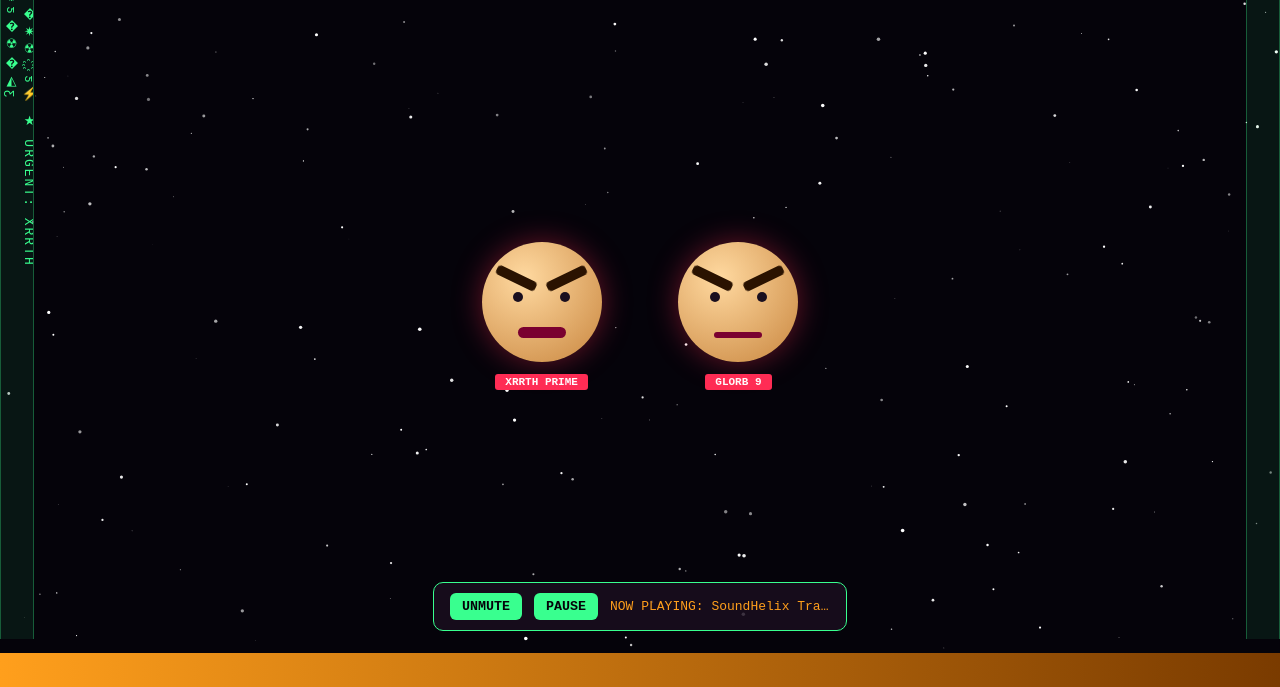
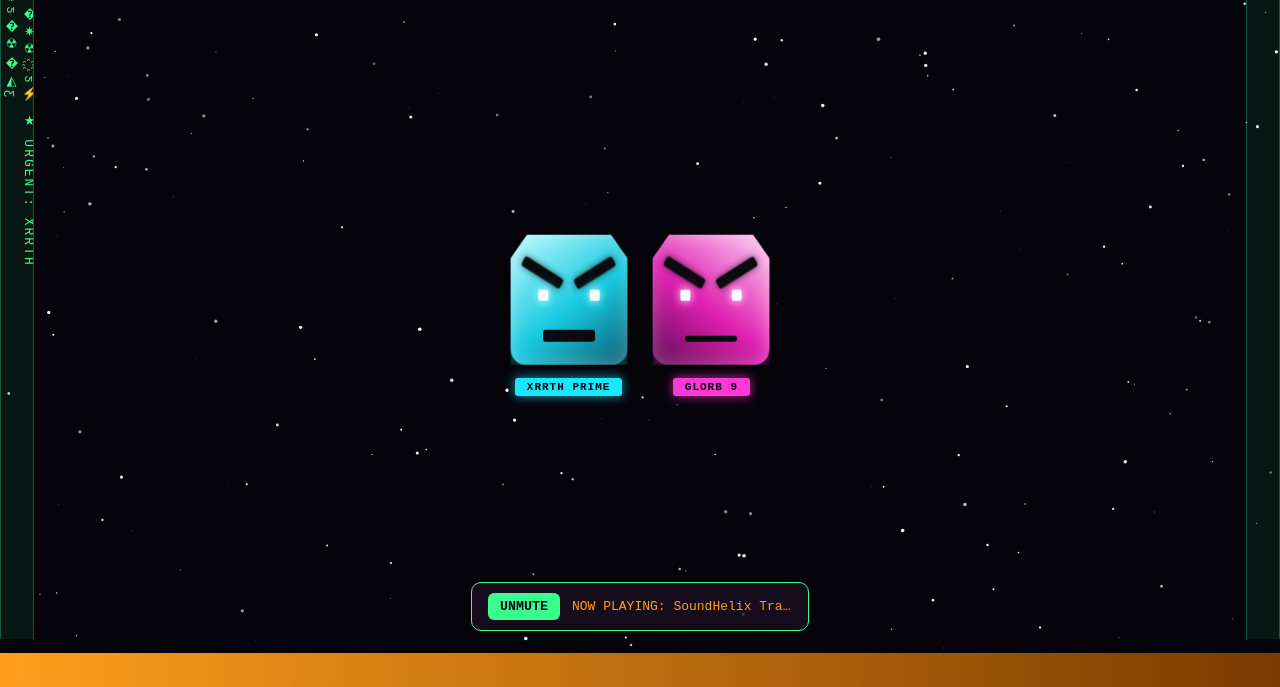
Before and after one commit to richcarleton/bitterhead.com, a plain HTML site: page index.html in a window 1280 px wide. Shown: the part 113-800 px from the top of the page. Drawn offline with Linux system fonts and the light colour scheme.

Commit message:
Give anchors squared, glowing facing-each-other heads and drop pause control

```diff
--- a/index.html
+++ b/index.html
@@ -99,61 +99,80 @@
     display: flex;
     align-items: center;
     justify-content: center;
-    gap: 6vw;
+    gap: 1vw;
     padding: 0 60px;
+    perspective: 900px;
   }
   .anchor { text-align: center; }
   .head {
-    width: clamp(70px, 10vw, 120px);
-    height: clamp(70px, 10vw, 120px);
-    border-radius: 50%;
-    background: radial-gradient(circle at 35% 30%, #ffd9a0, #c9863f);
-    margin: 0 auto 10px;
+    width: clamp(80px, 11vw, 130px);
+    height: clamp(80px, 11vw, 130px);
+    border-radius: 16px;
+    clip-path: polygon(14% 0, 86% 0, 100% 18%, 100% 100%, 0 100%, 0 18%);
+    margin: 0 auto 12px;
     position: relative;
-    box-shadow: 0 0 30px rgba(255,45,85,0.4);
+    animation: bob 2.6s ease-in-out infinite;
+    transition: transform 0.4s ease;
   }
+  .anchor.cyan .head {
+    background: linear-gradient(145deg, #bdfcff 0%, #19c9e0 55%, #075e73 100%);
+    box-shadow: 0 0 45px rgba(25,201,224,0.75), inset 0 0 20px rgba(255,255,255,0.3);
+    transform: rotateY(-26deg);
+  }
+  .anchor.magenta .head {
+    background: linear-gradient(215deg, #ffd3f5 0%, #e020b0 55%, #5c0a53 100%);
+    box-shadow: 0 0 45px rgba(224,32,176,0.75), inset 0 0 20px rgba(255,255,255,0.3);
+    transform: rotateY(26deg);
+  }
+  @keyframes bob { 0%,100% { translate: 0 0; } 50% { translate: 0 -6px; } }
   .brow {
     position: absolute;
-    top: 28%;
-    width: 36%;
-    height: 10px;
-    background: #2a1200;
-    border-radius: 4px;
+    top: 26%;
+    width: 38%;
+    height: 11px;
+    background: #0a0a0f;
+    border-radius: 3px;
+    box-shadow: 0 0 8px rgba(0,0,0,0.6);
   }
-  .brow.l { left: 10%; animation: angryL 0.9s ease-in-out infinite; }
-  .brow.r { right: 10%; animation: angryR 0.9s ease-in-out infinite; }
-  @keyframes angryL { 0%,100% { transform: rotate(18deg) translateY(0); } 50% { transform: rotate(26deg) translateY(-2px); } }
-  @keyframes angryR { 0%,100% { transform: rotate(-18deg) translateY(0); } 50% { transform: rotate(-26deg) translateY(-2px); } }
+  .brow.l { left: 8%; animation: angryL 0.9s ease-in-out infinite; }
+  .brow.r { right: 8%; animation: angryR 0.9s ease-in-out infinite; }
+  @keyframes angryL { 0%,100% { transform: rotate(20deg) translateY(0); } 50% { transform: rotate(30deg) translateY(-2px); } }
+  @keyframes angryR { 0%,100% { transform: rotate(-20deg) translateY(0); } 50% { transform: rotate(-30deg) translateY(-2px); } }
   .eye {
     position: absolute;
     top: 42%;
-    width: 10px;
-    height: 10px;
-    background: #1a0f1f;
-    border-radius: 50%;
+    width: 11px;
+    height: 11px;
+    background: #fff;
+    border-radius: 2px;
+    box-shadow: 0 0 10px #fff, 0 0 18px currentColor;
   }
-  .eye.l { left: 26%; }
-  .eye.r { right: 26%; }
+  .anchor.cyan .eye { color: #19e7ff; }
+  .anchor.magenta .eye { color: #ff39d6; }
+  .eye.l { left: 24%; }
+  .eye.r { right: 24%; }
   .mouth {
     position: absolute;
-    bottom: 20%;
-    left: 30%;
-    width: 40%;
+    bottom: 18%;
+    left: 28%;
+    width: 44%;
     height: 8px;
-    background: #7a0030;
-    border-radius: 6px;
+    background: #0a0a0f;
+    border-radius: 3px;
     animation: talk 0.35s ease-in-out infinite;
   }
-  @keyframes talk { 0%,100% { height: 4px; } 50% { height: 14px; } }
+  @keyframes talk { 0%,100% { height: 4px; } 50% { height: 16px; } }
   .nameplate {
-    background: var(--hot);
-    color: #fff;
+    color: #05030a;
     font-size: 11px;
-    padding: 2px 10px;
+    padding: 3px 12px;
     border-radius: 3px;
     display: inline-block;
     font-weight: bold;
+    letter-spacing: 1px;
   }
+  .anchor.cyan .nameplate { background: #19e7ff; box-shadow: 0 0 12px rgba(25,231,255,0.7); }
+  .anchor.magenta .nameplate { background: #ff39d6; box-shadow: 0 0 12px rgba(255,57,214,0.7); }
 
   .banner {
     text-align: center;
@@ -219,7 +238,7 @@
   </div>
 
   <div class="desk">
-    <div class="anchor">
+    <div class="anchor cyan">
       <div class="head">
         <div class="brow l"></div><div class="brow r"></div>
         <div class="eye l"></div><div class="eye r"></div>
@@ -227,7 +246,7 @@
       </div>
       <div class="nameplate">XRRTH PRIME</div>
     </div>
-    <div class="anchor">
+    <div class="anchor magenta">
       <div class="head">
         <div class="brow l"></div><div class="brow r"></div>
         <div class="eye l"></div><div class="eye r"></div>
@@ -245,7 +264,6 @@
 
 <div class="controls">
   <button id="muteBtn">UNMUTE</button>
-  <button id="playBtn">PAUSE</button>
   <span id="nowplaying">signal muted</span>
 </div>
 
@@ -324,7 +342,6 @@ var PLAYLIST = [
 ];
 var radio = document.getElementById('radio');
 var muteBtn = document.getElementById('muteBtn');
-var playBtn = document.getElementById('playBtn');
 var nowplaying = document.getElementById('nowplaying');
 radio.muted = true;
 radio.volume = 0.7;
@@ -354,15 +371,6 @@ muteBtn.addEventListener('click', function () {
   nowplaying.textContent = radio.muted ? "signal muted" : "NOW PLAYING: " + PLAYLIST[current].title;
   if (!radio.muted && radio.paused) radio.play().catch(function () {});
 });
-playBtn.addEventListener('click', function () {
-  if (radio.paused) {
-    radio.play().catch(function () {});
-    playBtn.textContent = "PAUSE";
-  } else {
-    radio.pause();
-    playBtn.textContent = "PLAY";
-  }
-});
 </script>
 </body>
 </html>
```
